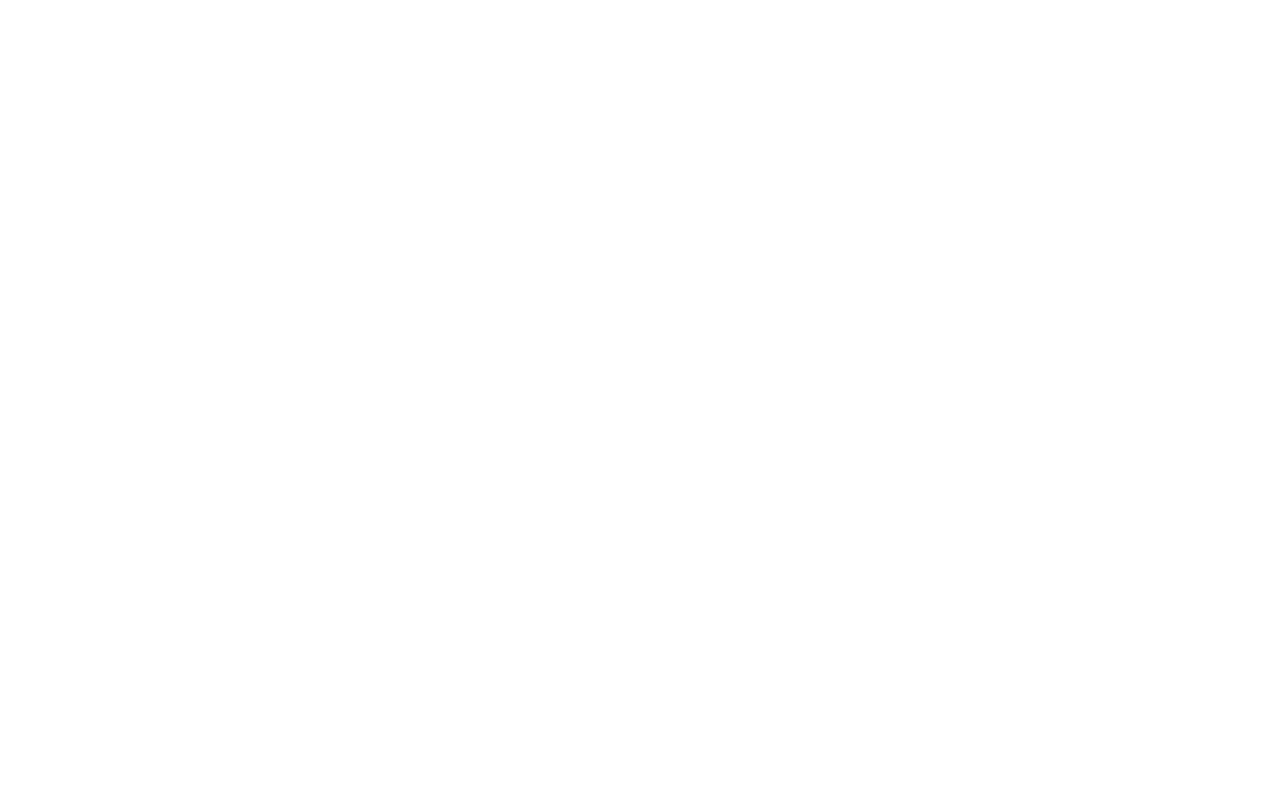
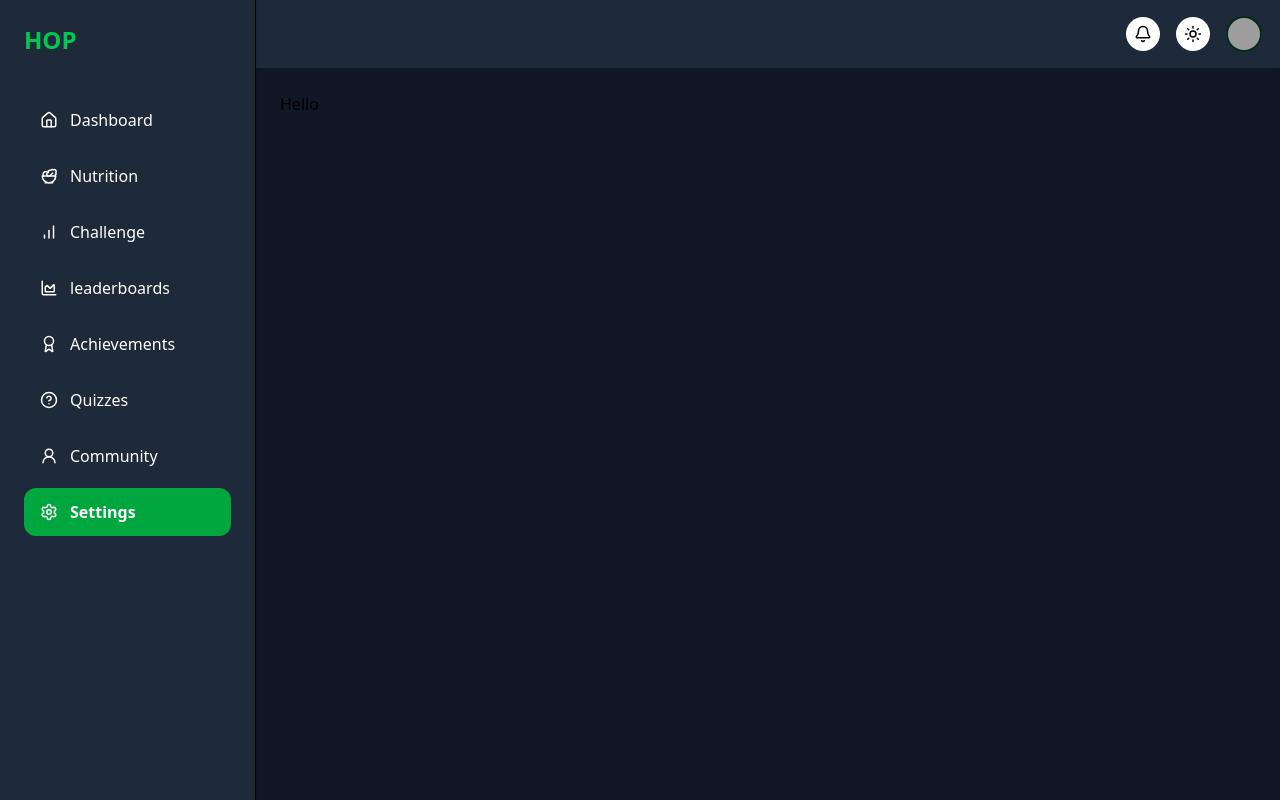
Before and after one commit to Olamilekan18/HOPwellness, a React (Vite) app in the folder frontend/: page /dashboard/settings in a window 1280 px wide. Before the commit this address had no page. Built offline with nearby package versions, Linux system fonts and the light colour scheme; grey boxes are pictures that could not be loaded.

Commit message:
changing the color based  on the current path

```diff
--- a/frontend/src/componet/dashboard/dashboardLayout.jsx
+++ b/frontend/src/componet/dashboard/dashboardLayout.jsx
@@ -19,15 +19,27 @@
 export default function DashboardLayout({ children }) {
   const [sidebarOpen, setSidebarOpen] = useState(false);
   const [darkMode, setDarkMode] = useState(true);
+
   const menuItems = [
-    { name: "Dashboard", icon: <Home size={18} />, active: true },
-    { name: "Nutrition", icon: <Salad size={18} /> },
-    { name: "Challenge", icon: <BarChart size={18} /> },
-    { name: "leaderboards", icon: <ChartAreaIcon size={18} /> },
-    { name: "Achievements", icon: <Award size={18} /> },
-    { name: "Quizzes", icon: <CircleQuestionMark size={18} /> },
-    { name: "Community", icon: <User2 size={18} /> },
-    { name: "Settings", icon: <Settings size={18} /> },
+    {
+      name: "Dashboard",
+      link: "/dashboard",
+      icon: <Home size={18} />,
+      active: window.location.pathname === "/dashboard" ? "active" : "",
+    },
+    { name: "Nutrition", link: "#", icon: <Salad size={18} /> },
+    { name: "Challenge", link: "#", icon: <BarChart size={18} /> },
+    { name: "leaderboards", link: "#", icon: <ChartAreaIcon size={18} /> },
+    { name: "Achievements", link: "#", icon: <Award size={18} /> },
+    { name: "Quizzes", link: "#", icon: <CircleQuestionMark size={18} /> },
+    { name: "Community", link: "#", icon: <User2 size={18} /> },
+    {
+      name: "Settings",
+      link: "/dashboard/settings",
+      icon: <Settings size={18} />,
+      active:
+        window.location.pathname === "/dashboard/settings" ? "active" : "",
+    },
   ];
 
   return (
@@ -62,7 +74,8 @@
 
         <nav className="space-y-2">
           {menuItems.map((item) => (
-            <button
+            <a
+              href={item.link}
               key={item.name}
               className={`flex items-center gap-3 w-full px-4 py-3 rounded-xl transition-all ${
                 item.active
@@ -72,7 +85,7 @@
             >
               {item.icon}
               <span>{item.name}</span>
-            </button>
+            </a>
           ))}
         </nav>
       </aside>
--- /dev/null
+++ b/frontend/src/pages/dashboard/settings.jsx
@@ -0,0 +1,9 @@
+import DashboardLayout from "../../componet/dashboard/dashboardLayout";
+
+export default function DashboardSettings() {
+  return (
+    <DashboardLayout>
+      <h1>Hello</h1>
+    </DashboardLayout>
+  );
+}
--- a/frontend/src/route.jsx
+++ b/frontend/src/route.jsx
@@ -3,6 +3,7 @@
 import Login from "./pages/login";
 import SignUp from "./pages/signUp";
 import Dashboard from "./pages/dashboard/dashborad";
+import DashboardSettings from "./pages/dashboard/settings";
 export default function Router() {
   return (
     <Routes>
@@ -11,6 +12,7 @@
       <Route path="/signup" element={<SignUp />} />
       <Route path="/dashboard">
         <Route index element={<Dashboard />} />
+        <Route path="settings" element={<DashboardSettings />} />
       </Route>
     </Routes>
   );
```
